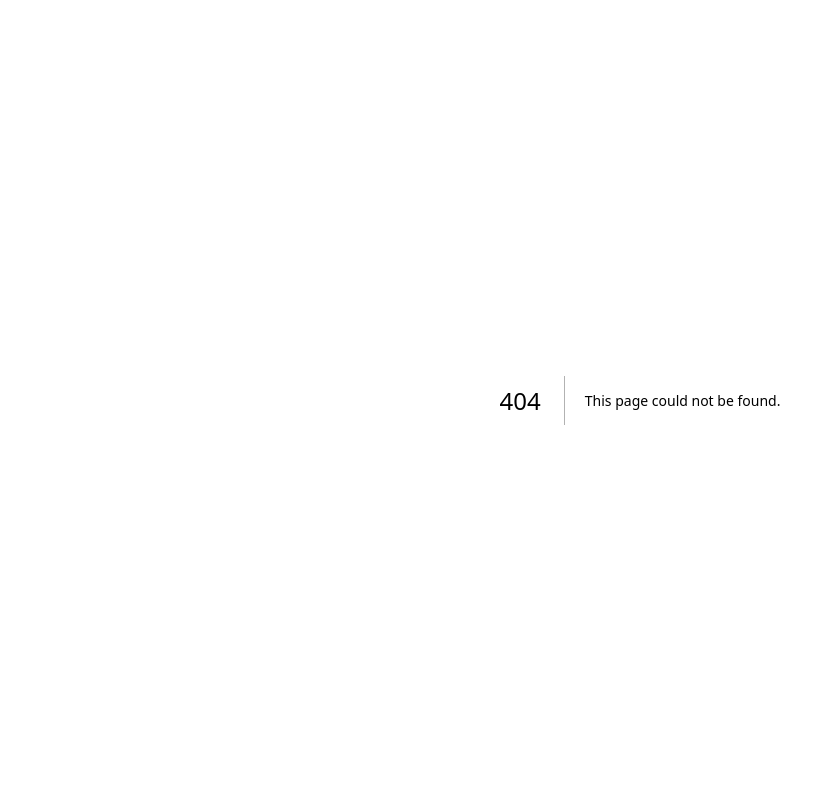
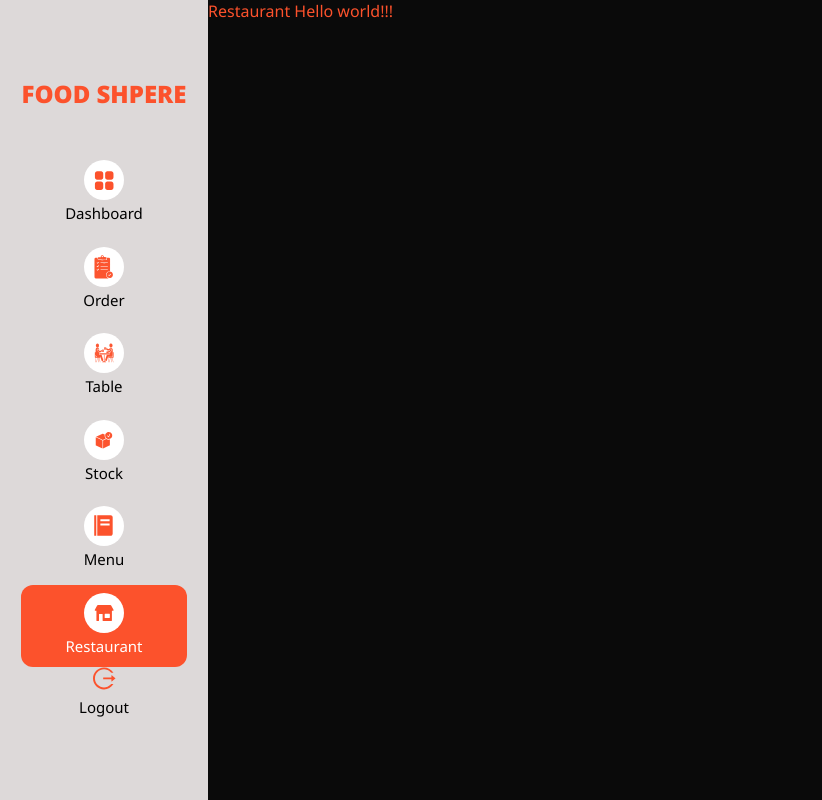
Before and after one commit to FoodSphere/foodsphere-frontend, a Next.js app: page /restaurant in a window 1280 px wide. Before the commit this address had no page. Shown: the whole page, without its empty margins (0-822 px from the left). Built offline with nearby package versions, Linux system fonts and the light colour scheme.

Commit message:
build desktop sidebar component

```diff
--- a/app/(main)/layout.tsx
+++ b/app/(main)/layout.tsx
@@ -1,9 +1,11 @@
+import { Sidebar } from "../components/sidebar/Sidebar";
+
 export default function layout({
   children,
 }: Readonly<{ children: React.ReactNode }>) {
   return (
-    <div>
-      {/* <Navbar /> */}
+    <div className="flex flex-row">
+      <Sidebar/>
       {children}
     </div>
   );
--- /dev/null
+++ b/app/(main)/restaurant/page.tsx
@@ -0,0 +1,11 @@
+import RestaurantRender from "@/app/features/main/restaurant/Index";
+
+const page = () => {
+  return (
+    <div>
+      <RestaurantRender />
+    </div>
+  );
+};
+
+export default page;
--- /dev/null
+++ b/app/components/sidebar/Sidebar.tsx
@@ -0,0 +1,44 @@
+import Link from "next/link";
+
+import { iconNames, Icons } from "@/app/icons";
+
+import { SidebarNavList } from "./SidebarNavList";
+
+type NavLink = {
+  name: string;
+  path: string;
+  icon: keyof typeof iconNames;
+};
+
+export const Sidebar = () => {
+  const links: NavLink[] = [
+    { name: "Dashboard", path: "/", icon: "DashboardIcon" },
+    { name: "Order", path: "/order", icon: "OrderIcon" },
+    { name: "Table", path: "/table", icon: "TableIcon" },
+    { name: "Stock", path: "/stock", icon: "StockIcon" },
+    { name: "Menu", path: "/menu", icon: "MenuIcon" },
+    { name: "Restaurant", path: "/restaurant", icon: "RestaurantIcon" },
+  ];
+
+  return (
+    <div className="w-52 min-h-screen bg-primary-gray-main text-[15px] flex flex-col justify-between items-center py-20">
+      <div className="flex flex-col gap-10">
+        {/* product logo */}
+        <div className="text-2xl font-extrabold text-primary-orange-main">
+          FOOD SHPERE
+        </div>
+        {/* feature links */}
+        <SidebarNavList className="flex flex-col gap-1" links={links} />
+      </div>
+
+      {/* logout */}
+      <Link
+        href="/"
+        className="text-black flex flex-col items-center gap-2 hover:text-primary-orange-main transition duration-150 ease-in-out"
+      >
+        <Icons className="w-6 text-primary-orange-main" name="LogoutIcon" />
+        Logout
+      </Link>
+    </div>
+  );
+};
--- /dev/null
+++ b/app/components/sidebar/SidebarNavList.tsx
@@ -0,0 +1,47 @@
+"use client";
+
+import clsx from "clsx";
+import Link from "next/link";
+import { usePathname } from "next/navigation";
+
+import { iconNames, Icons } from "@/app/icons";
+
+interface SidebarNavListProps {
+  className?: string;
+  links: Array<{
+    name: string;
+    path: string;
+    icon: keyof typeof iconNames;
+  }>;
+}
+
+export const SidebarNavList = ({ className, links }: SidebarNavListProps) => {
+  const pathName = usePathname();
+  return (
+    <nav className={className}>
+      {links.map((link, index) => (
+        <Link
+          key={index}
+          href={link.path}
+          className={clsx(
+            "flex flex-col items-center gap-1 text-black font-medium py-2 px-4 hover:text-primary-orange-main transition duration-150 ease-in-out",
+            {
+              "bg-primary-orange-main rounded-xl text-white hover:text-white":
+                link.path === pathName,
+            }
+          )}
+        >
+          {link.icon && (
+            <div className="w-10 h-10 bg-white rounded-full flex justify-center items-center">
+              <Icons
+                className="w-5 text-primary-orange-main"
+                name={link.icon}
+              />
+            </div>
+          )}
+          {link.name}
+        </Link>
+      ))}
+    </nav>
+  );
+};
--- /dev/null
+++ b/app/features/main/restaurant/Index.tsx
@@ -0,0 +1,11 @@
+import React from 'react'
+
+const RestaurantRender = () => {
+  return (
+    <div>
+      <div className='text-primary-orange-main'>Restaurant Hello world!!!</div>
+    </div>
+  )
+}
+
+export default RestaurantRender
```
